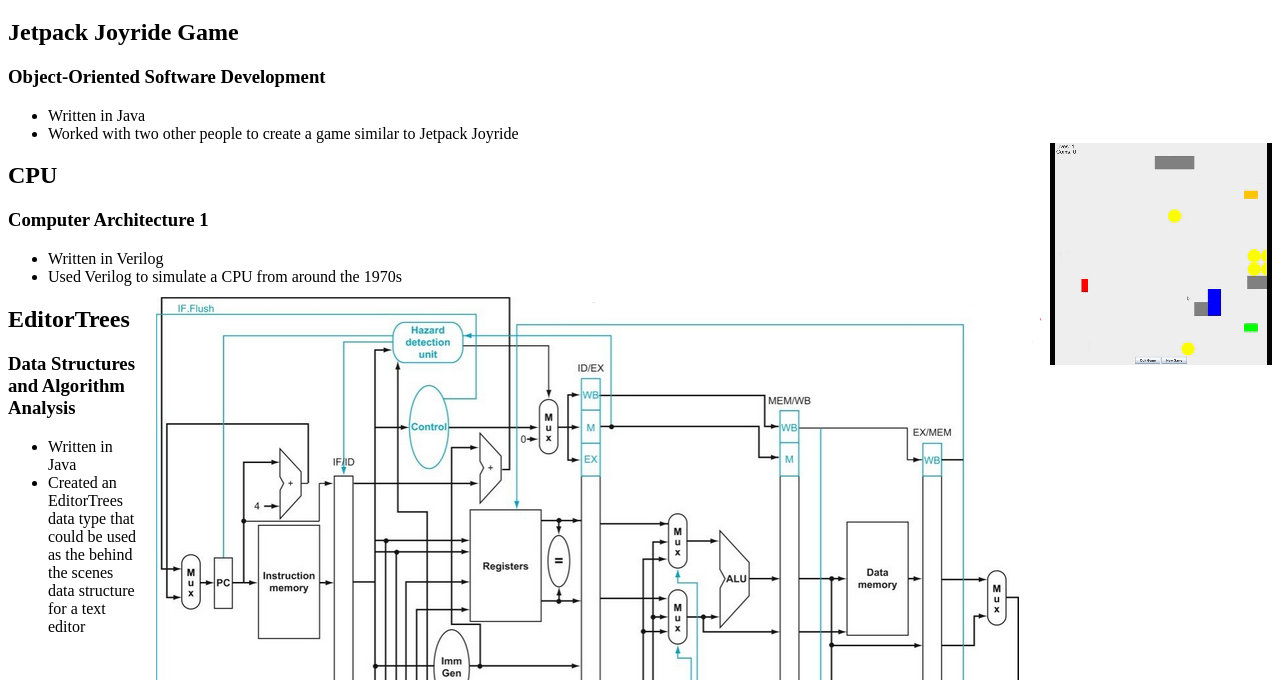
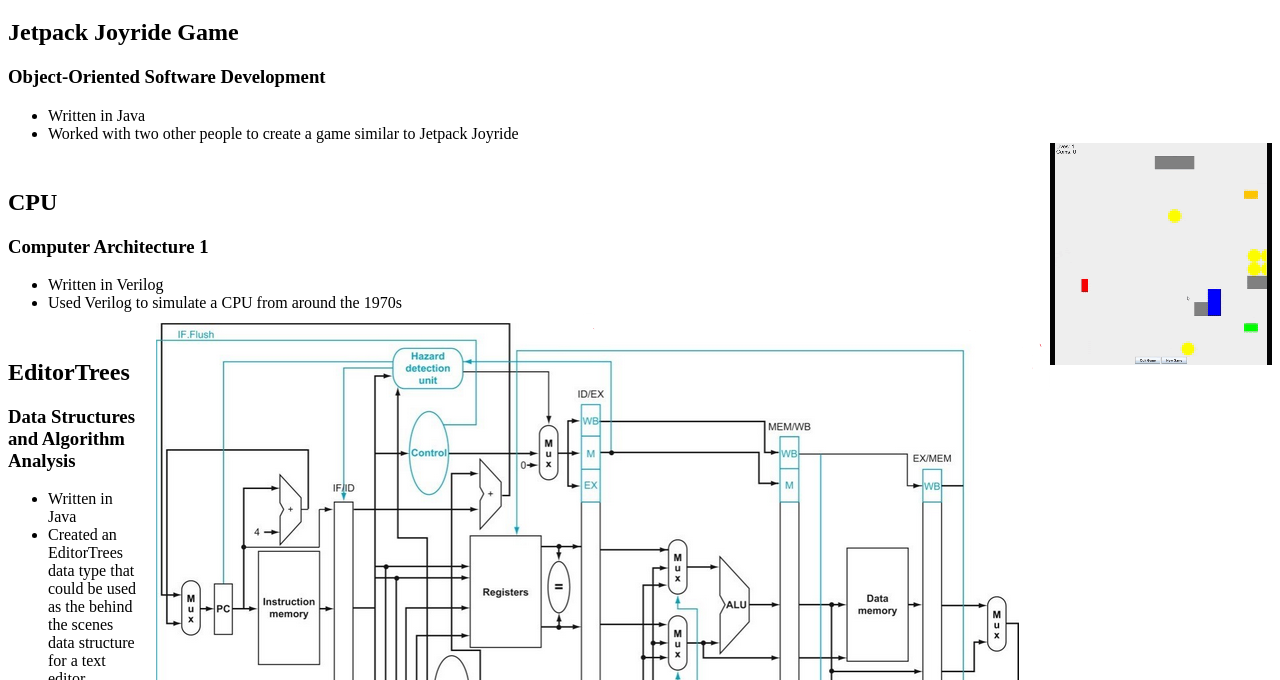
Before and after one commit to rhit-takenaj/rhit-takenaj.github.io, a plain HTML site: page portfolio.html in a window 1280 px wide. Shown: the part 120-800 px from the top of the page. Drawn offline with Linux system fonts and the light colour scheme.

Commit message:
changing height of projects

```diff
--- a/portfolio.html
+++ b/portfolio.html
@@ -18,7 +18,7 @@
             <h1 class="centered">Portfolio</h1>
         </heading>
         <main>
-            <section>
+            <section class="projects">
                 <div class="jetpack_joyride">
                     <h2>Jetpack Joyride Game</h2>
                     <h3>Object-Oriented Software Development</h3>
@@ -29,7 +29,7 @@
                     </ul>
                 </div>
             </section>
-            <section>
+            <section class="projects">
                 <div class="primitive_cpu">
                     <h2>CPU</h2>
                     <h3>Computer Architecture 1</h3>
@@ -40,7 +40,7 @@
                     </ul>
                 </div>
             </section>
-            <section>
+            <section class="projects">
                 <div class="editortrees">
                     <h2>EditorTrees</h2>
                     <h3>Data Structures and Algorithm Analysis</h3>
--- a/styles/styles.css
+++ b/styles/styles.css
@@ -18,6 +18,10 @@
 .boxes {
     width: 90%;
     margin: auto;
+}
+
+.projects {
+    height: 150px;
 }
 
 .four_boxes {
```
